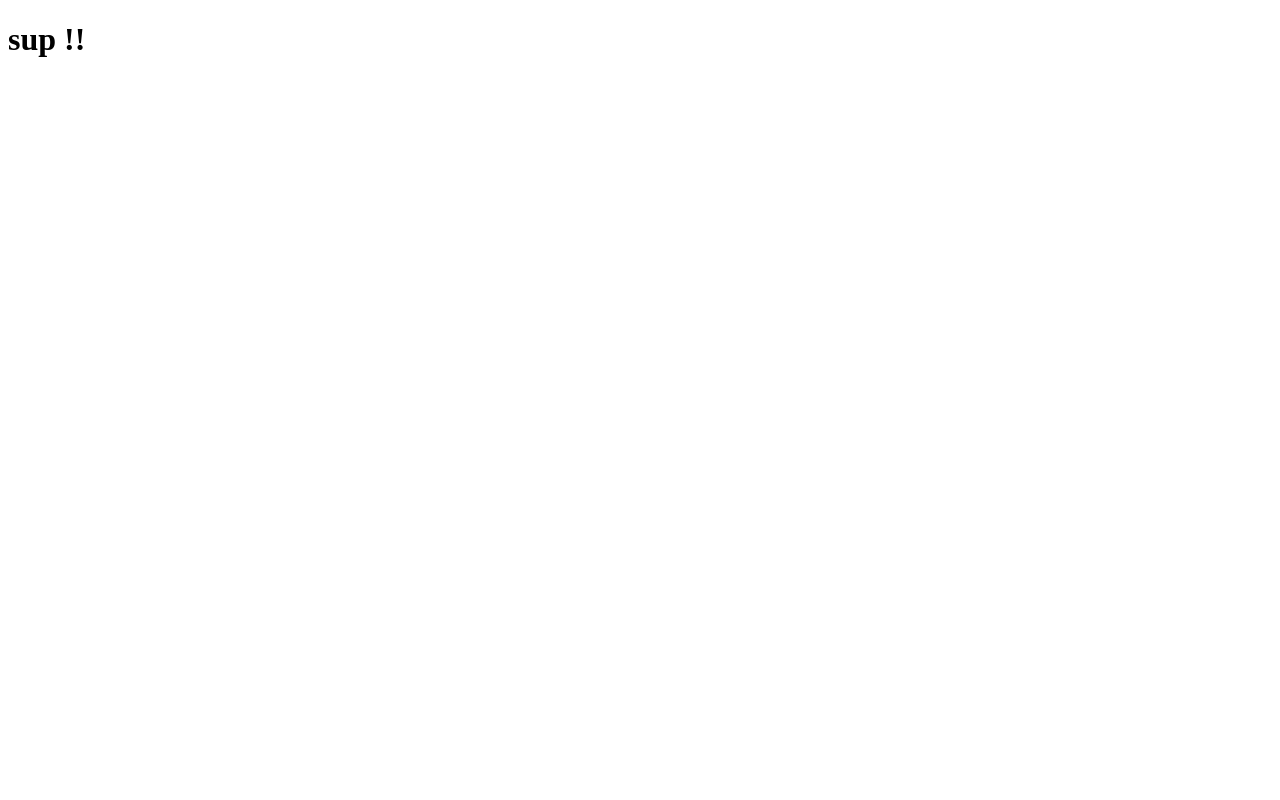
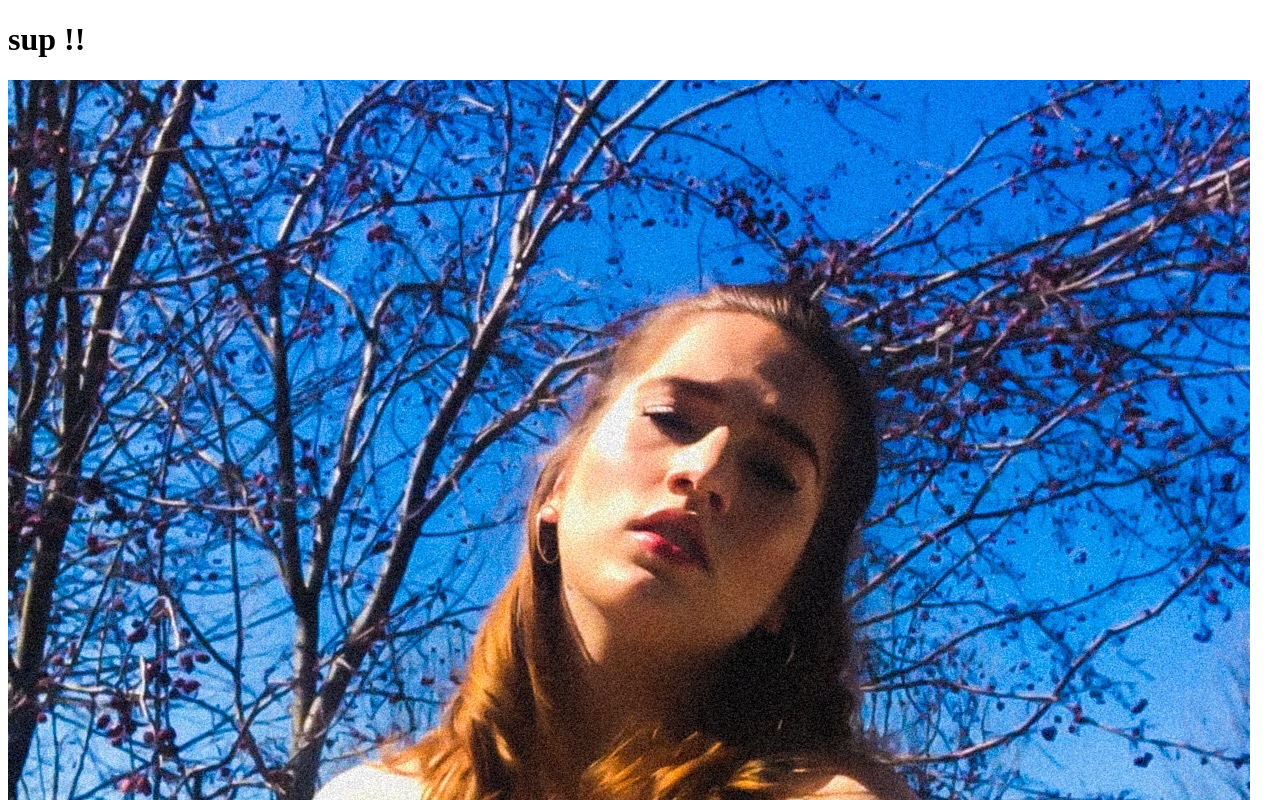
Before and after one commit to keitca01/keitca01.github.io, a plain HTML site: page index.html in a window 1280 px wide. Shown: the top 800 px of the page. Drawn offline with Linux system fonts and the light colour scheme.

Commit message:
Commit 2

```diff
--- a/index.html
+++ b/index.html
@@ -7,5 +7,6 @@
 
 <body>
 	<h1> sup !!  </h1>
+<img src="IMG_3372.jpg" width="1242" height="1260" alt=""/>
 </body>
 </html>
```
Also changed, not shown: IMG_3372.jpg (added).
